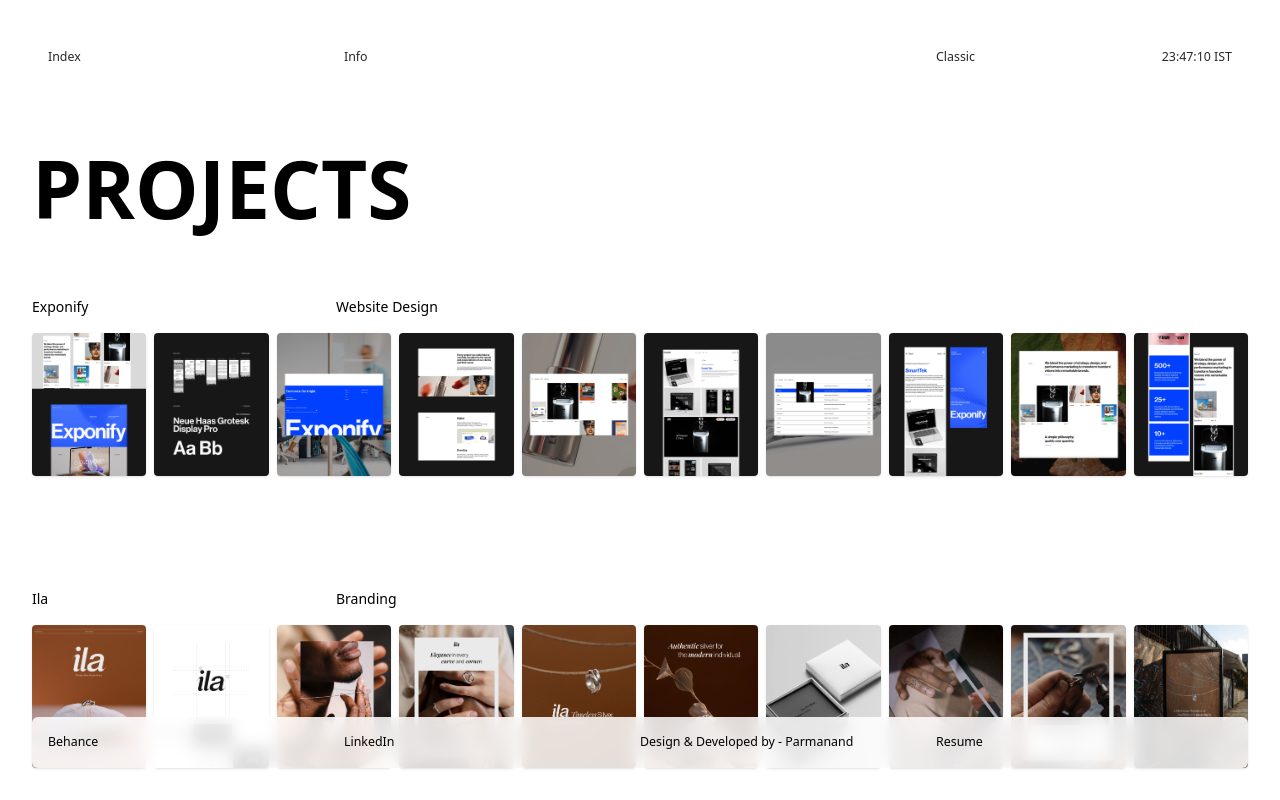
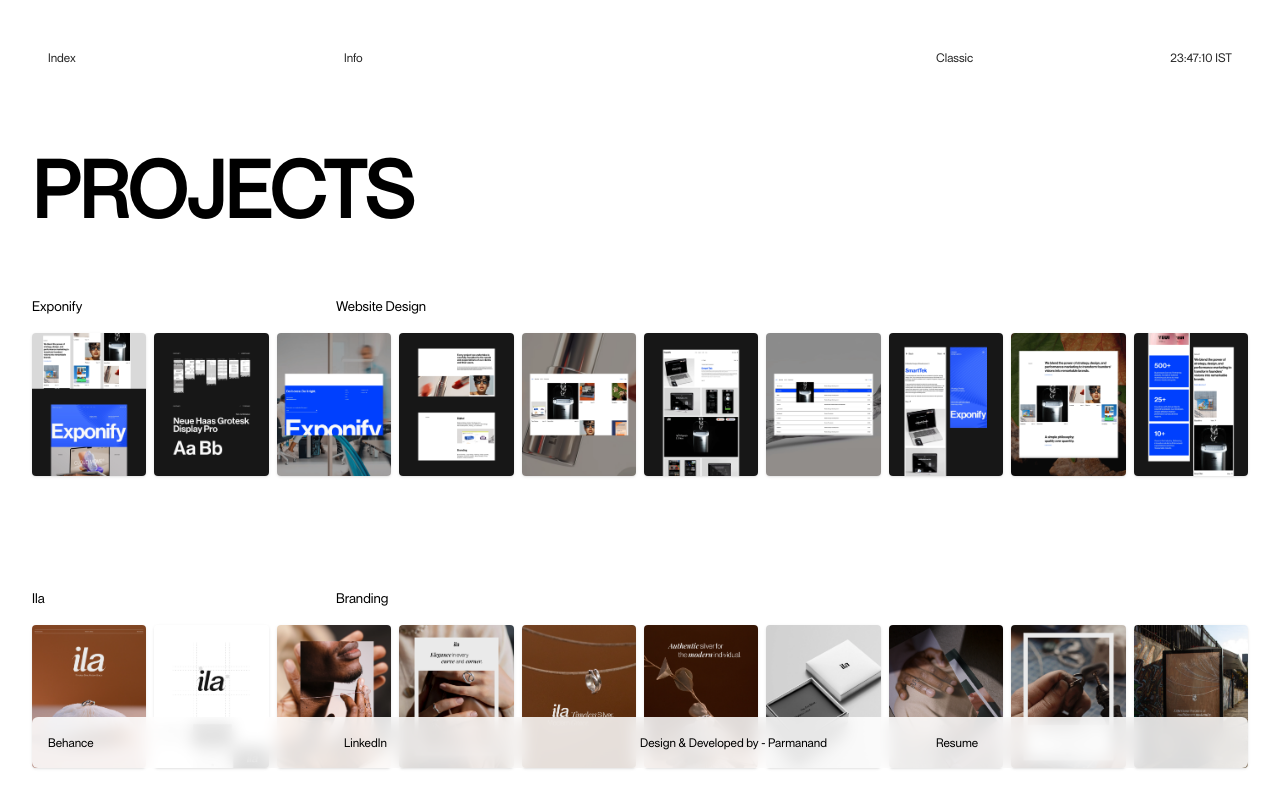
Before and after one commit to parmanandojha/portfolio-parmanand, a React (Vite) app: page / in a window 1280 px wide. Shown: the top 800 px of the page. Built offline with nearby package versions, Linux system fonts and the light colour scheme.

Commit message:
9am v-4 19 march

```diff
--- a/src/App.jsx
+++ b/src/App.jsx
@@ -286,7 +286,7 @@
 
       {/* Main content with conditional opacity */}
       <div
-        className={`font-(family-name:--Standerd) font-medium relative min-h-screen transition-opacity duration-500 ${isModalOpen ? 'modal-parent-open' : ''}`}
+        className={` font-[Standerd] font-(family-name:--Standerd) font-medium relative min-h-screen transition-opacity duration-500 ${isModalOpen ? 'modal-parent-open' : ''}`}
         style={{ opacity: isLoading ? 0 : 1 }}
       >
         <div className='fixed top-8 left-8 right-8 text-[1.55vh] z-[10]'>
```
